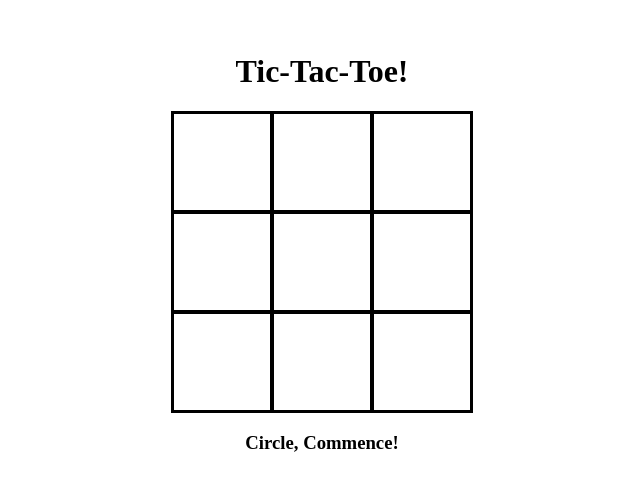
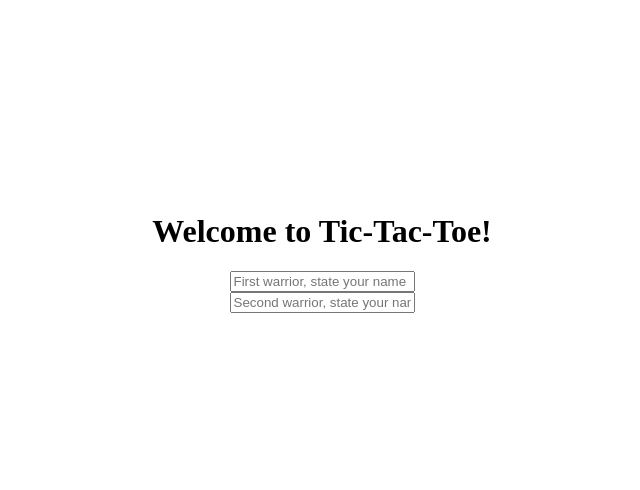
Before and after one commit to Mohamad-Rida-Chouman/tic-tac-toe, a plain HTML site: page index.html in a window 1280 px wide. Shown: the part 148-638 px from the top of the page, without its empty margins (318-958 px from the left). Drawn offline with Linux system fonts and the light colour scheme.

Commit message:
changed index to game, created new index page

```diff
--- a/index.html
+++ b/index.html
@@ -3,14 +3,19 @@
 <head>
     <meta charset="UTF-8">
     <meta name="viewport" content="width=device-width, initial-scale=1.0">
-    <title>Tic-Tac-Toe</title>
+    <title>Tic-Tac-Toe Main</title>
     <link rel="stylesheet" href="./styles/styles.css">
 </head>
 <body>
-    <h1>Tic-Tac-Toe!</h1>
-    <div id="gameBoard"></div>
-    <h3 id="status"></h3>
-
+    <h1 id="title">Welcome to Tic-Tac-Toe!</h1>
+    <div id="players">
+        <div id="first-player">
+            <input type="text" name="player-1" id="player-1" placeholder="First warrior, state your name">
+        </div>
+        <div id="second-player">
+            <input type="text" name="player-2" id="player-2" placeholder="Second warrior, state your name">
+        </div>
+    </div>
     <script src="./script/script.js"></script>
 </body>
 </html>
```
Also changed, not shown: game.html (added, +16 -0 lines).
